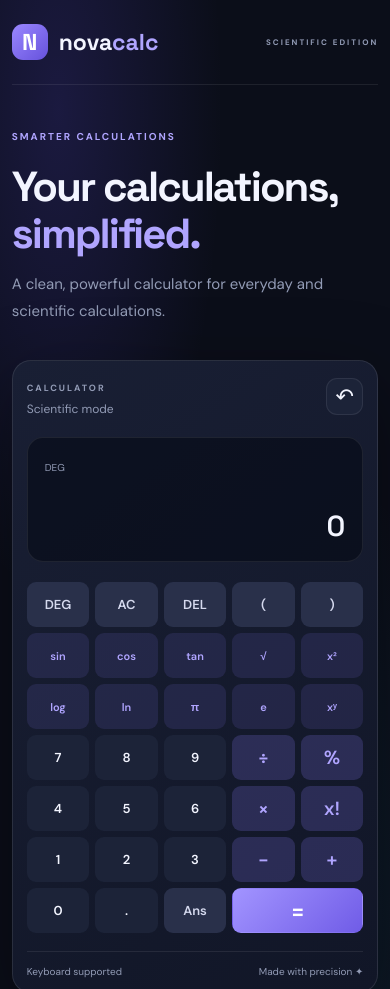
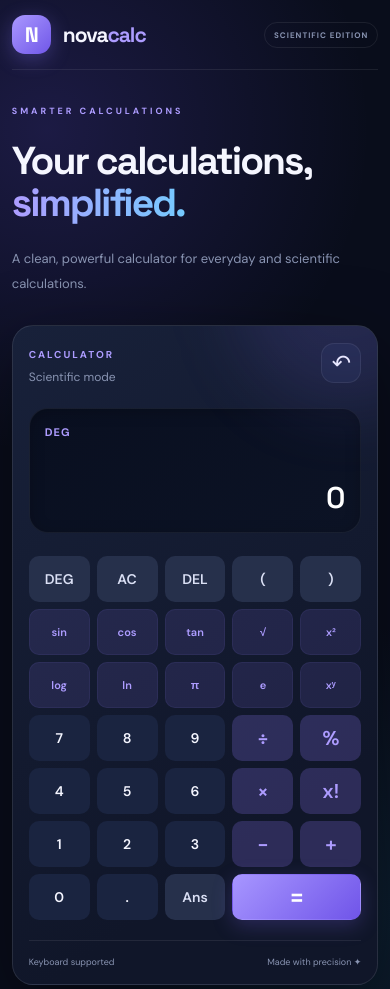
Before and after one commit to ThanvishYashavanth/Calculator, a plain HTML site: page index.html in a window 390 px wide. Shown: the top 989 px of the page. Drawn offline with Linux system fonts and the light colour scheme.

Commit message:
Update style.css

```diff
--- a/style.css
+++ b/style.css
@@ -2,14 +2,16 @@
 @import url('https://fonts.googleapis.com/css2?family=DM+Sans:wght@400;500;600;700&family=Space+Grotesk:wght@400;500;600;700&display=swap');
 
 :root {
-    --bg: #0b0e19;
-    --panel: #14192b;
-    --panel-light: #1c2338;
-    --text: #f3f5ff;
-    --muted: #929bb5;
-    --accent: #8b7cff;
-    --accent-light: #b0a5ff;
-    --border: rgba(255,255,255,.08);
+    --background: #090d1b;
+    --surface: #11182b;
+    --surface-light: #1a2440;
+    --surface-hover: #263354;
+    --accent: #927cff;
+    --accent-bright: #ad9cff;
+    --text: #f5f6ff;
+    --muted: #8994b2;
+    --border: rgba(255,255,255,0.08);
+    --shadow: 0 25px 80px rgba(0,0,0,0.45);
 }
 
 * {
@@ -20,25 +22,27 @@
 
 body {
     min-height: 100vh;
-    background:
-        radial-gradient(ellipse at 15% 10%, rgba(105,83,255,.17), transparent 35%),
-        radial-gradient(ellipse at 85% 85%, rgba(35,153,194,.10), transparent 35%),
-        var(--bg);
     color: var(--text);
     font-family: 'DM Sans', sans-serif;
+    background:
+        radial-gradient(circle at 12% 12%, rgba(115,88,255,0.18), transparent 32%),
+        radial-gradient(circle at 90% 85%, rgba(40,160,200,0.12), transparent 30%),
+        var(--background);
 }
 
 button {
-    font: inherit;
+    font-family: inherit;
 }
 
 .app {
-    width: min(1100px, 92%);
+    width: min(1120px, 92%);
     margin: auto;
 }
 
+/* HEADER */
+
 .topbar {
-    height: 85px;
+    height: 82px;
     display: flex;
     align-items: center;
     justify-content: space-between;
@@ -48,191 +52,273 @@ button {
 .brand {
     display: flex;
     align-items: center;
-    gap: 11px;
+    gap: 12px;
     color: var(--text);
-    font: 700 23px 'Space Grotesk', sans-serif;
     text-decoration: none;
+    font: 700 25px 'Space Grotesk', sans-serif;
+    letter-spacing: -1px;
 }
 
 .brand-icon {
+    width: 39px;
+    height: 39px;
     display: grid;
     place-items: center;
-    width: 36px;
-    height: 36px;
-    border-radius: 11px;
+    border-radius: 13px;
+    background: linear-gradient(135deg, #aa98ff, #7057e8);
     color: white;
-    background: linear-gradient(135deg, #9a87ff, #6652dc);
+    box-shadow: 0 5px 20px rgba(139,124,255,0.3);
 }
 
 .brand-light {
-    color: var(--accent-light);
+    color: var(--accent-bright);
 }
 
-.version, .eyebrow, .calculator-label {
+.version {
+    padding: 8px 13px;
+    border: 1px solid var(--border);
+    border-radius: 30px;
+    color: var(--muted);
     font-size: 10px;
     font-weight: 700;
-    letter-spacing: 2px;
-    color: var(--muted);
+    letter-spacing: 1.5px;
 }
+
+/* MAIN LAYOUT */
 
 .main-content {
     display: grid;
-    grid-template-columns: 1fr 440px;
+    grid-template-columns: 1fr 470px;
     align-items: center;
     gap: 65px;
     padding: 65px 0;
 }
 
+/* INTRODUCTION */
+
 .intro .eyebrow {
-    color: var(--accent-light);
-    margin-bottom: 20px;
+    color: var(--accent-bright);
+    font-size: 11px;
+    font-weight: 700;
+    letter-spacing: 3px;
+    margin-bottom: 23px;
 }
 
 .intro h1 {
-    font: 700 clamp(38px, 5vw, 57px)/1.12 'Space Grotesk', sans-serif;
-    letter-spacing: -2px;
+    font: 700 clamp(42px, 5vw, 64px)/1.08 'Space Grotesk', sans-serif;
+    letter-spacing: -3px;
 }
 
 .intro h1 span {
-    color: var(--accent-light);
+    background: linear-gradient(90deg, #ad9cff, #75caff);
+    background-clip: text;
+    -webkit-background-clip: text;
+    color: transparent;
 }
 
 .subtitle {
+    max-width: 370px;
+    margin-top: 23px;
     color: var(--muted);
     font-size: 15px;
-    line-height: 1.8;
-    max-width: 350px;
-    margin-top: 22px;
+    line-height: 1.9;
 }
 
+/* CALCULATOR CARD */
+
 .calculator {
-    background: linear-gradient(145deg, #191f34, #111627);
-    border: 1px solid rgba(255,255,255,.1);
-    border-radius: 25px;
-    padding: 22px;
-    box-shadow: 0 25px 80px rgba(0,0,0,.4);
+    position: relative;
+    padding: 25px;
+    overflow: hidden;
+    border: 1px solid rgba(255,255,255,0.1);
+    border-radius: 27px;
+    background: linear-gradient(145deg, #18213a, #101629 75%);
+    box-shadow: var(--shadow);
 }
 
-.calculator-header, .history-heading {
+.calculator::before {
+    content: "";
+    position: absolute;
+    width: 220px;
+    height: 220px;
+    top: -140px;
+    right: -80px;
+    border-radius: 50%;
+    background: rgba(143,119,255,0.13);
+    filter: blur(35px);
+    pointer-events: none;
+}
+
+.calculator-header,
+.history-heading {
     display: flex;
     justify-content: space-between;
     align-items: center;
 }
 
 .calculator-label {
-    font-size: 9px;
+    color: var(--accent-bright);
+    font-size: 10px;
+    font-weight: 700;
+    letter-spacing: 2px;
 }
 
 .mode {
+    margin-top: 6px;
     color: var(--muted);
     font-size: 12px;
-    margin-top: 5px;
 }
 
 .icon-button {
-    width: 37px;
-    height: 37px;
+    width: 40px;
+    height: 40px;
     border: 1px solid var(--border);
-    border-radius: 11px;
-    background: var(--panel-light);
+    border-radius: 13px;
+    background: var(--surface-light);
     color: var(--text);
-    font-size: 22px;
+    font-size: 23px;
     cursor: pointer;
+    transition: 0.2s ease;
 }
 
+.icon-button:hover {
+    background: var(--surface-hover);
+    transform: rotate(-15deg);
+}
+
+/* DISPLAY */
+
 .display {
-    margin: 20px 0;
-    min-height: 125px;
-    background: rgba(4,8,19,.55);
-    border: 1px solid var(--border);
-    border-radius: 16px;
-    padding: 17px;
+    min-height: 145px;
+    margin: 23px 0;
+    padding: 19px;
     display: flex;
     flex-direction: column;
+    justify-content: flex-end;
     align-items: flex-end;
-    justify-content: flex-end;
     overflow: hidden;
+    border: 1px solid rgba(255,255,255,0.06);
+    border-radius: 19px;
+    background: linear-gradient(145deg, #090f20, #0c1325);
+    box-shadow: inset 0 3px 15px rgba(0,0,0,0.2);
 }
 
 .display-meta {
+    width: 100%;
     display: flex;
     justify-content: space-between;
-    width: 100%;
-    color: var(--muted);
-    font-size: 10px;
+    color: var(--accent-bright);
+    font-size: 11px;
+    font-weight: 700;
+    letter-spacing: 1px;
 }
 
 .expression {
+    width: 100%;
+    min-height: 27px;
+    margin-top: 12px;
     color: var(--muted);
     font-size: 15px;
-    min-height: 25px;
-    margin-top: 8px;
-    max-width: 100%;
+    text-align: right;
     overflow-wrap: anywhere;
-    text-align: right;
 }
 
 .result {
-    font: 600 34px 'Space Grotesk', sans-serif;
     max-width: 100%;
+    color: white;
+    font: 600 clamp(30px, 5vw, 39px) 'Space Grotesk', sans-serif;
     overflow-wrap: anywhere;
 }
 
+/* BUTTON GRID */
+
 .controls {
     display: grid;
-    grid-template-columns: repeat(5, 1fr);
-    gap: 9px;
+    grid-template-columns: repeat(5, minmax(0, 1fr));
+    gap: 10px;
 }
 
 .key {
-    min-height: 49px;
+    min-width: 0;
+    min-height: 51px;
     border: 1px solid transparent;
-    border-radius: 12px;
-    background: var(--panel-light);
+    border-radius: 13px;
+    background: var(--surface-light);
     color: var(--text);
-    font-size: 15px;
+    font-size: 16px;
     font-weight: 600;
     cursor: pointer;
-    transition: .18s ease;
+    transition: background 0.18s ease, transform 0.18s ease, box-shadow 0.18s ease;
+    user-select: none;
 }
 
 .key:hover {
-    transform: translateY(-2px);
-    filter: brightness(1.2);
+    transform: translateY(-3px);
+    background: var(--surface-hover);
+    box-shadow: 0 6px 15px rgba(0,0,0,0.2);
 }
 
 .key:active {
-    transform: scale(.96);
+    transform: scale(0.94);
 }
 
-.key.utility {
-    background: #29304a;
-    color: #d5d9ee;
-}
+/* SCIENTIFIC BUTTONS */
 
 .key.scientific {
-    background: rgba(139,124,255,.12);
-    color: var(--accent-light);
+    background: rgba(146,124,255,0.13);
+    border-color: rgba(146,124,255,0.08);
+    color: var(--accent-bright);
     font-size: 13px;
 }
 
+.key.scientific:hover {
+    background: rgba(146,124,255,0.27);
+}
+
+/* UTILITY BUTTONS */
+
+.key.utility {
+    background: #26304b;
+    color: #dbe0f5;
+}
+
+.key.utility:hover {
+    background: #344161;
+}
+
+/* OPERATOR BUTTONS */
+
 .key.operator {
-    background: rgba(139,124,255,.2);
-    color: var(--accent-light);
-    font-size: 19px;
+    background: rgba(146,124,255,0.22);
+    color: var(--accent-bright);
+    font-size: 20px;
 }
+
+.key.operator:hover {
+    background: rgba(146,124,255,0.35);
+}
+
+/* EQUALS BUTTON */
 
 .key.equals {
     grid-column: span 2;
-    background: linear-gradient(135deg, #a294ff, #705ce7);
+    background: linear-gradient(135deg, #a796ff, #7055e9);
     color: white;
-    font-size: 23px;
+    font-size: 25px;
+    box-shadow: 0 6px 20px rgba(123,99,236,0.25);
 }
 
+.key.equals:hover {
+    background: linear-gradient(135deg, #b5a8ff, #8069f5);
+    box-shadow: 0 8px 25px rgba(123,99,236,0.4);
+}
+
+/* HISTORY */
+
 .history-panel {
-    margin-top: 20px;
+    margin-top: 22px;
+    padding-top: 19px;
     border-top: 1px solid var(--border);
-    padding-top: 16px;
 }
 
 .hidden {
@@ -240,28 +326,32 @@ button {
 }
 
 .history-heading h2 {
-    font-size: 13px;
+    font: 600 14px 'Space Grotesk', sans-serif;
 }
 
 .text-button {
     border: 0;
     background: transparent;
-    color: var(--accent-light);
+    color: var(--accent-bright);
+    font-size: 12px;
     cursor: pointer;
-    font-size: 12px;
+}
+
+.text-button:hover {
+    color: white;
 }
 
 .history-list {
-    max-height: 150px;
+    max-height: 170px;
+    margin-top: 13px;
     overflow-y: auto;
-    margin-top: 12px;
 }
 
 .history-item {
     display: flex;
     justify-content: space-between;
-    gap: 12px;
-    padding: 9px 0;
+    gap: 15px;
+    padding: 12px 3px;
     border-bottom: 1px solid var(--border);
     font-size: 12px;
 }
@@ -272,79 +362,144 @@ button {
 }
 
 .history-item span:last-child {
-    color: var(--accent-light);
+    color: var(--accent-bright);
     font-weight: 700;
 }
 
 .empty-history {
+    padding: 12px 0;
     color: var(--muted);
     font-size: 12px;
 }
 
+/* FOOTER */
+
 .calculator-footer {
     display: flex;
     justify-content: space-between;
-    margin-top: 18px;
-    padding-top: 13px;
+    gap: 10px;
+    margin-top: 20px;
+    padding-top: 15px;
     border-top: 1px solid var(--border);
     color: var(--muted);
     font-size: 10px;
 }
 
 .page-footer {
-    text-align: center;
+    padding: 15px 0 30px;
     color: var(--muted);
     font-size: 11px;
-    padding: 20px 0 30px;
+    text-align: center;
 }
 
-@media (max-width: 850px) {
+/* RESPONSIVE DESIGN */
+
+@media (max-width: 900px) {
     .main-content {
         grid-template-columns: 1fr;
-        gap: 35px;
-        max-width: 480px;
+        justify-items: center;
+        gap: 40px;
+        max-width: 500px;
         margin: auto;
         padding: 45px 0;
     }
 
-    .intro h1 {
-        font-size: 42px;
+    .intro {
+        width: 100%;
     }
 
-    .subtitle {
-        margin-top: 14px;
+    .intro h1 {
+        font-size: 48px;
+    }
+
+    .calculator {
+        width: 100%;
     }
 }
 
-@media (max-width: 420px) {
+@media (max-width: 480px) {
     .app {
         width: 94%;
     }
 
+    .topbar {
+        height: 70px;
+    }
+
+    .brand {
+        font-size: 21px;
+    }
+
+    .version {
+        font-size: 8px;
+        padding: 7px 9px;
+        letter-spacing: 1px;
+    }
+
+    .main-content {
+        padding: 35px 0;
+        gap: 28px;
+    }
+
+    .intro h1 {
+        font-size: 39px;
+        letter-spacing: -2px;
+    }
+
+    .intro .eyebrow {
+        font-size: 9px;
+    }
+
+    .subtitle {
+        font-size: 13px;
+    }
+
     .calculator {
-        padding: 14px;
-        border-radius: 19px;
+        padding: 16px;
+        border-radius: 21px;
     }
 
     .controls {
-        gap: 6px;
+        gap: 7px;
     }
 
     .key {
-        min-height: 45px;
-        border-radius: 9px;
-        font-size: 13px;
+        min-height: 46px;
+        border-radius: 10px;
+        font-size: 14px;
     }
 
     .key.scientific {
         font-size: 11px;
     }
 
-    .result {
-        font-size: 29px;
+    .display {
+        min-height: 125px;
+        padding: 15px;
     }
 
-    .version {
-        font-size: 8px;
+    .result {
+        font-size: 30px;
+    }
+
+    .calculator-footer {
+        font-size: 9px;
     }
 }
+
+/* ACCESSIBILITY */
+
+button:focus-visible {
+    outline: 2px solid var(--accent-bright);
+    outline-offset: 3px;
+}
+
+@media (prefers-reduced-motion: reduce) {
+    *,
+    *::before,
+    *::after {
+        scroll-behavior: auto !important;
+        transition-duration: 0.01ms !important;
+        animation-duration: 0.01ms !important;
+    }
+}
```
